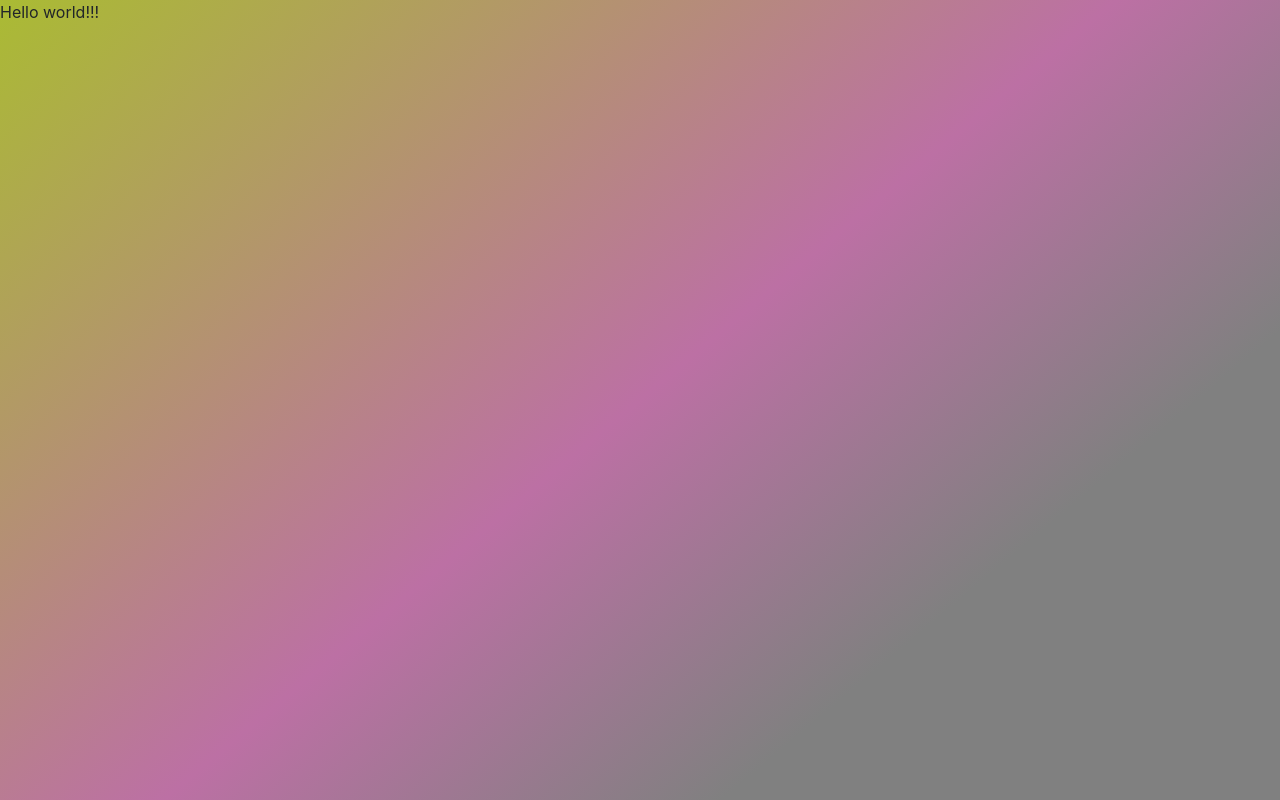
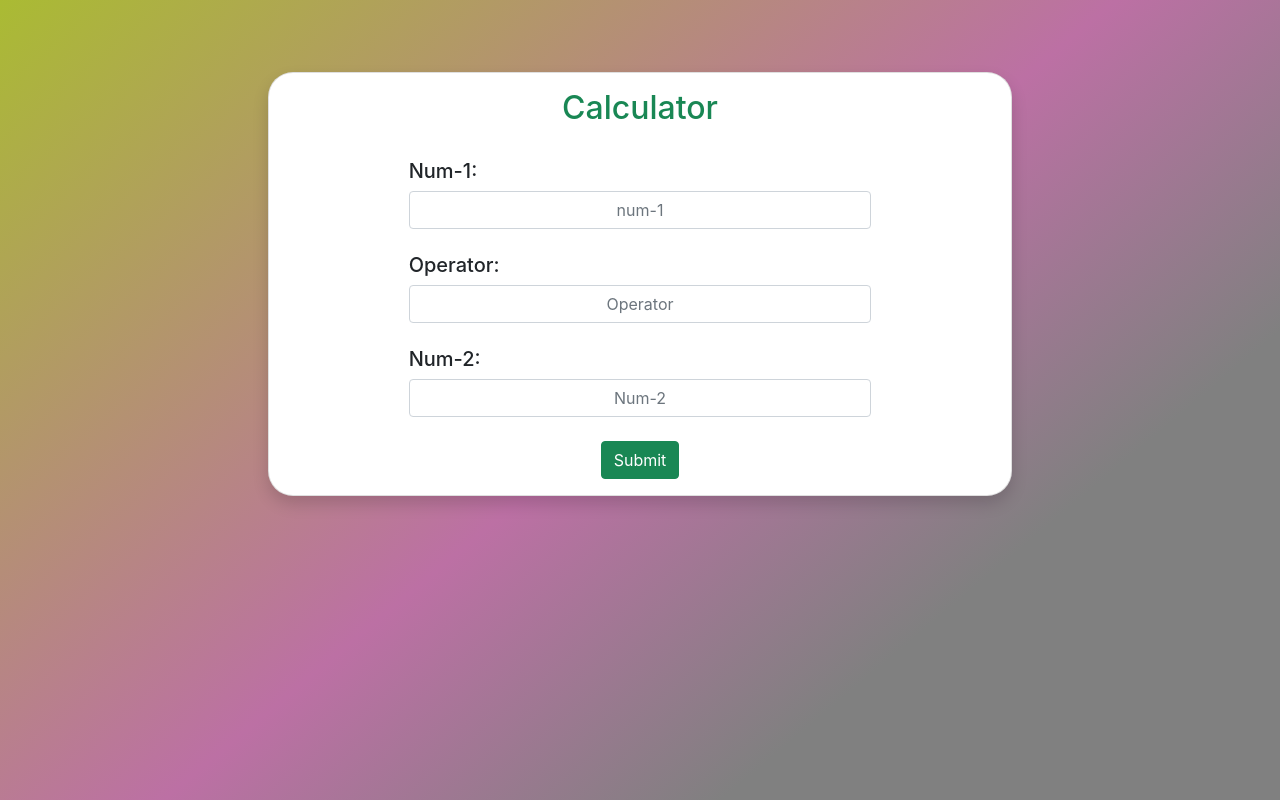
Before and after one commit to MahmudJewel/Simple-calculator, a React (Create React App) app in the folder frontend/: page / in a window 1280 px wide. Built offline with nearby package versions, Linux system fonts and the light colour scheme.

Commit message:
front-end design minimized

```diff
--- a/frontend/src/App.js
+++ b/frontend/src/App.js
@@ -1,10 +1,10 @@
 import './assets/App.css';
-
+import Design from './components/Design';
 
 function App() {
   return (
     <div className="all-bg">
-      Hello world!!!
+      <Design />
     </div>
   );
 }
--- /dev/null
+++ b/frontend/src/assets/design.css
@@ -0,0 +1,3 @@
+.card-style {
+    border-radius: 25px;
+  }
--- /dev/null
+++ b/frontend/src/components/Design.jsx
@@ -0,0 +1,55 @@
+import React, { useState } from "react";
+import "../assets/design.css";
+
+const Design = () => {
+    return (
+        <form >
+            <div className="container d-flex justify-content-center py-5">
+                <div className="card mt-4 col-md-8 shadow card-style">
+                    <div className="card-title mt-3 ">
+                        <h2 className="text-success text-center"> Calculator </h2>
+                    </div>
+
+                    <div className="card-body col-md-8 m-auto">
+
+                        <div className="mb-4">
+                            <h5 className="text-start">Num-1: </h5>
+                            <input
+                                className="form-control text-center"
+                                type="text"
+                                placeholder="num-1"
+                                name="num-1"
+                            />
+                        </div>
+
+                        <div className="mb-4">
+                            <h5 className="text-start">Operator: </h5>
+                            <input
+                                className="form-control text-center"
+                                type="text"
+                                placeholder="Operator"
+                                name="operator"
+                            />
+                        </div>
+
+                        <div className="mb-4">
+                            <h5 className="text-start">Num-2: </h5>
+                            <input
+                                className="form-control text-center"
+                                type="text"
+                                placeholder="Num-2"
+                                name="num-2"
+                            />
+                        </div>
+
+                        <div className="text-center">
+                            <button className="btn btn-success">Submit</button>
+                        </div>
+                    </div>
+                </div>
+            </div>
+        </form>
+    );
+};
+
+export default Design;
--- a/frontend/src/index.js
+++ b/frontend/src/index.js
@@ -1,6 +1,6 @@
 import React from 'react';
 import ReactDOM from 'react-dom/client';
-import './index.css';
+import './assets/index.css';
 import App from './App';
 
 
```
Also changed, not shown: frontend/src/assets/index.css (renamed from frontend/src/index.css).
